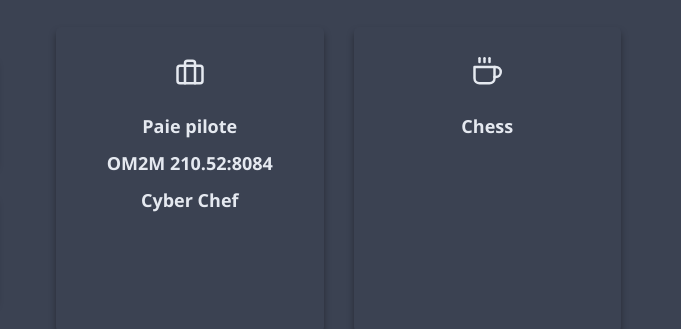
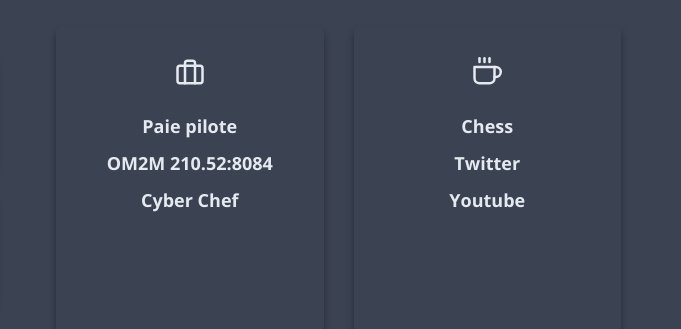
Before and after one commit to Wombozo/dotfiles, a website: page bento-nord/index.html in a window 1280 px wide. Shown: the part 388-717 px from the top of the page, 599-1280 px from the left. Drawn offline with nearby package versions, Linux system fonts and the light colour scheme; no server answers.

Commit message:
Bento custom

```diff
--- a/bento-nord/index.html
+++ b/bento-nord/index.html
@@ -2,7 +2,7 @@
 <html lang="en">
     <head>
         <meta charset="UTF-8" />
-        <title>Bento</title>
+        <title>Home</title>
         <link rel=" shortcut icon" type="image/png" href="icons/favicon.png" />
         <link rel="stylesheet" href="css/style.css" />
         <script src="https://unpkg.com/feather-icons"></script>
@@ -110,7 +110,18 @@
                     class="qlist__link"
                     >Chess</a
                 >
-            </div>
+                <a
+                    href="https://twitter.com/home"
+                    target="blank"
+                    class="qlist__link"
+                    >Twitter</a
+                >
+                <a
+                    href="https://youtube.com/"
+                    target="blank"
+                    class="qlist__link"
+                    >Youtube</a
+                >
         </div>
         <script src="js/time.js"></script>
         <script src="js/theme.js"></script>
--- a/bento-nord/js/weather.js
+++ b/bento-nord/js/weather.js
@@ -13,7 +13,7 @@
 
 const KELVIN = 273.15;
 // Use your own key for the Weather, Get it here: https://openweathermap.org/
-const key = 'aa5b0a76dfbf87541928fb3cc32d3d69';
+const key = 'f45c49ddf786dbf3126b8a3e46652a39';
 
 // Set Position function
 setPosition();
```
